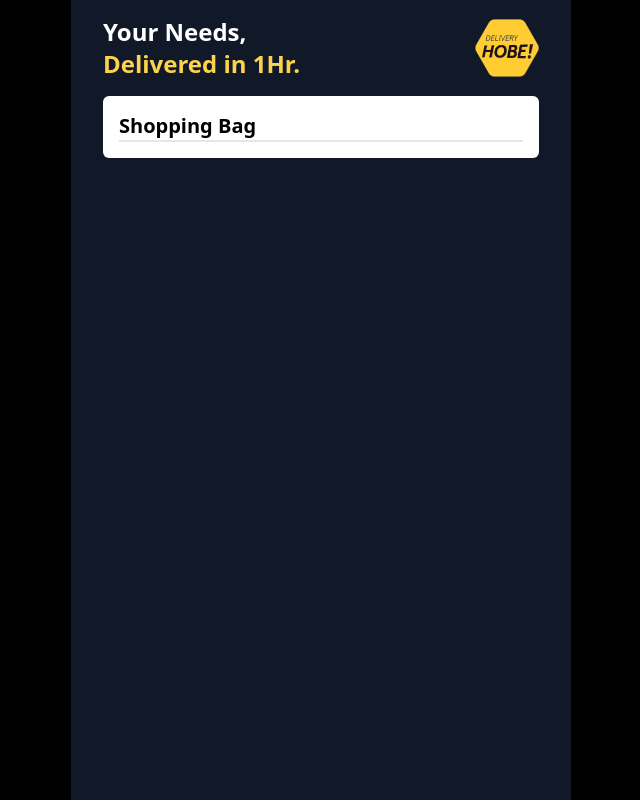
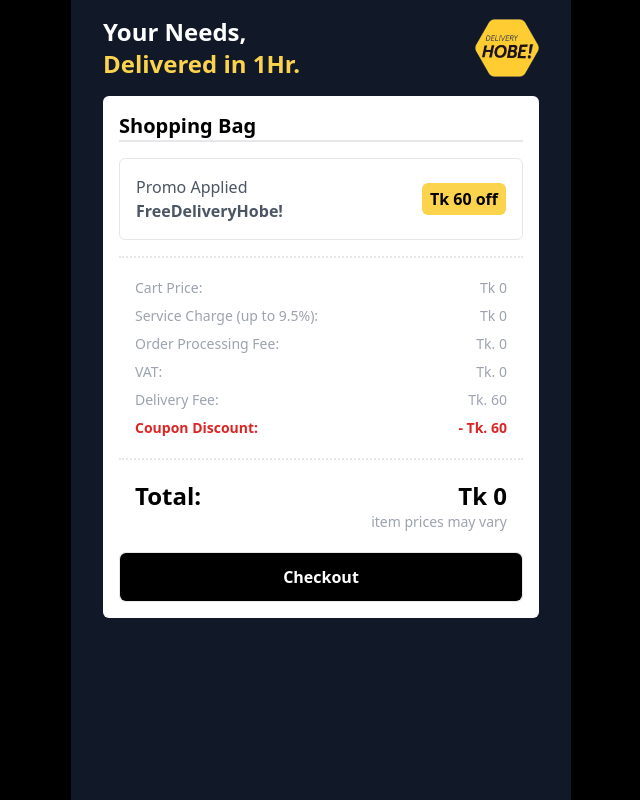
Before and after one commit to raihanulhaque643/delivery-hobe-clone, a React (Create React App) app: page /checkout in a window 1280 px wide. Shown: the whole page, without its empty margins (319-959 px from the left). Built offline with nearby package versions, Linux system fonts and the light colour scheme.

Commit message:
checkout page UI

```diff
--- a/src/components/AppWrapper.js
+++ b/src/components/AppWrapper.js
@@ -59,7 +59,7 @@
                 </Route>
                 <Route path="/checkout">
                   <Header />
-                  <Checkout cartItems={cartItems} deleteItem={(id) => deleteItem(id)} />
+                  <Checkout cartItems={cartItems} deleteItem={(id) => deleteItem(id)}/>
                 </Route>
                 <Route path="/">
                   <Header />
--- a/src/components/CartItem.js
+++ b/src/components/CartItem.js
@@ -1,6 +1,6 @@
 import React from 'react'
 
-const CartItem = ({ id, name, price, image, deleteItem }) => {
+const CartItem = ({ id, name, price, image, deleteItem, quantity }) => {
     return (
         <div className="flex flex-col min-h-56 max-h-auto border rounded-md p-2 my-2 border-b-4">
             <div className="flex flex-row w-full border-b">
@@ -8,7 +8,7 @@
                     <img src={image} alt="" style={{ 'height': 'auto', 'width': '80px' }}/>
                 </div>
                 <div className="flex flex-col w-2/3 mt-2 font-semibold">
-                    {name}
+                    {name} x {quantity}
                 </div>
             </div>
             <div className="flex flex-row justify-between py-2 font-semibold">
@@ -20,7 +20,7 @@
                     </button>
                 </div>
                 <div className="flex flex-col">
-                Tk. {price}
+                {price}x{quantity} = Tk {price * quantity}
                 </div>
             </div>
         </div>
--- a/src/components/Product.js
+++ b/src/components/Product.js
@@ -4,14 +4,31 @@
 
     const handleClick = () => {
 
-        let newItem = {
-            id,
-            name,
-            price,
-            image
+        const itemExists = cartItems.find((item) => {
+            return item.id === id
+        })
+
+        if (!itemExists) {
+            let newItem = {
+                id,
+                name,
+                price,
+                image,
+                quantity: 1
+            }
+
+            setCartItems([...cartItems, newItem])
+        } else {
+            let items = cartItems;
+            for (let i=0; i<items.length; i++) {
+                if(items[i].id === id) {
+                    items[i].quantity += 1
+                    break
+                }
+            }
+            setCartItems(items)
         }
 
-        setCartItems([...cartItems, newItem])
     }
 
     return (
--- a/src/pages/Checkout.js
+++ b/src/pages/Checkout.js
@@ -1,10 +1,33 @@
 import React, { useEffect } from 'react'
 import CartItem from '../components/CartItem'
+import Partners from '../components/Partners';
 
 const Checkout = ({ cartItems, deleteItem }) => {
 
+    let total= 0;
+
+    cartItems.forEach((item) => {
+        let subTotal = item.price * item.quantity
+        total += subTotal
+    })
+
+    let serviceCharge = Math.floor(0.095 * total)
+
+    const deliveryFee = 60;
+    const orderProcessingFee = 0;
+    const VAT = 0;
+    const couponDiscount = 60;
+
+    let net = total + serviceCharge + deliveryFee + orderProcessingFee + VAT - couponDiscount;
+
+
+    const handleCheckout = () => {
+        alert('Your order will be delivered within the next 1 hour.')
+    }
+
+
     useEffect(() => {
-        window.scrollTo(0, 0)
+        // window.scrollTo(0, 0)
     }, [])
 
     return (
@@ -21,9 +44,61 @@
                     price={item.price}
                     image={item.image}
                     deleteItem={(id) => deleteItem(id)}
+                    quantity={item.quantity}
                     />
                 })
             }
+            <div className="flex flex-row justify-between items-center p-4 border my-4 rounded-md">
+                <div className="">
+                    <span className="text-gray-600">Promo Applied</span>
+                    <br/>
+                    <span className="text-gray-600 font-semibold">FreeDeliveryHobe!</span>
+                </div>
+                <div className="font-semibold bg-yellow-300 py-1 px-2 rounded-md">
+                Tk 60 off
+                </div>
+            </div>
+            <div className="flex flex-col justify-between items-center p-4 border-t-2 border-b-2 border-dotted">
+                <div className="flex flex-row justify-between w-full text-gray-400 text-sm my-1">
+                    <div className="flex flex-col">Cart Price:</div>
+                    <div className="flex flex-col">Tk {total}</div>
+                </div>
+                <div className="flex flex-row justify-between w-full text-gray-400 text-sm my-1">
+                    <div className="flex flex-col">Service Charge (up to 9.5%):</div>
+                    <div className="flex flex-col">Tk {serviceCharge}</div>
+                </div>
+                <div className="flex flex-row justify-between w-full text-gray-400 text-sm my-1">
+                    <div className="flex flex-col">Order Processing Fee:</div>
+                    <div className="flex flex-col">Tk. {orderProcessingFee}</div>
+                </div>
+                <div className="flex flex-row justify-between w-full text-gray-400 text-sm my-1">
+                    <div className="flex flex-col">VAT:</div>
+                    <div className="flex flex-col">Tk. {VAT}</div>
+                </div>
+                <div className="flex flex-row justify-between w-full text-gray-400 text-sm my-1">
+                    <div className="flex flex-col">Delivery Fee:</div>
+                    <div className="flex flex-col">Tk. {deliveryFee}</div>
+                </div>
+                <div className="flex flex-row justify-between w-full text-gray-400 text-sm my-1 text-red-600 font-semibold">
+                    <div className="flex flex-col">Coupon Discount:</div>
+                    <div className="flex flex-col">- Tk. {couponDiscount}</div>
+                </div>
+            </div>
+            <div className="flex flex-row justify-between w-full text-gray-400 text-sm my-1 p-4">
+                <div className="flex flex-col text-black text-2xl font-semibold">Total:</div>
+                <div className="flex flex-col">
+                    <div className="flex flex-row justify-end  text-black text-2xl font-semibold">Tk {net}</div>
+                    <div className="flex flex-row">item prices may vary</div>
+                </div>
+            </div>
+
+            <div className="flex flex-row justify-between items-center border rounded-md">
+                <button
+                onClick={() => handleCheckout()}
+                className="h-12 w-full font-semibold text-white bg-black rounded-md">
+                    Checkout
+                </button>
+            </div>
         </div>
     )
 }
```
